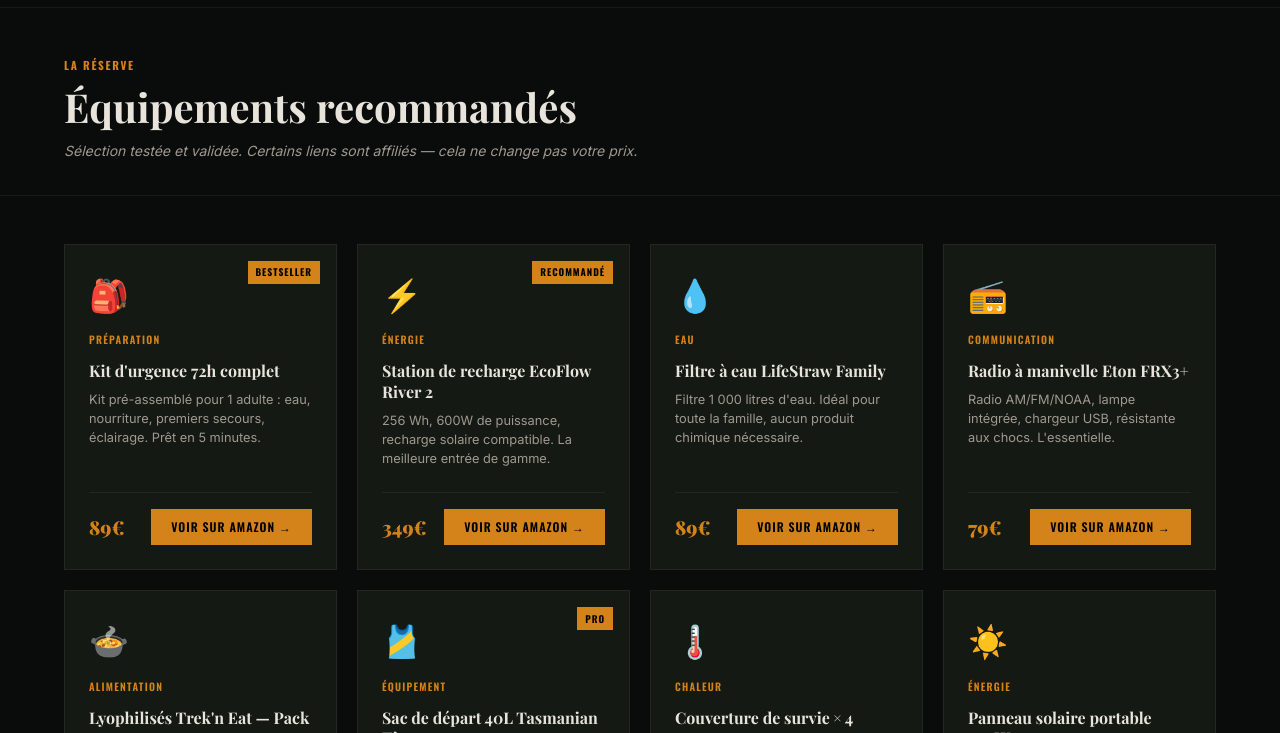
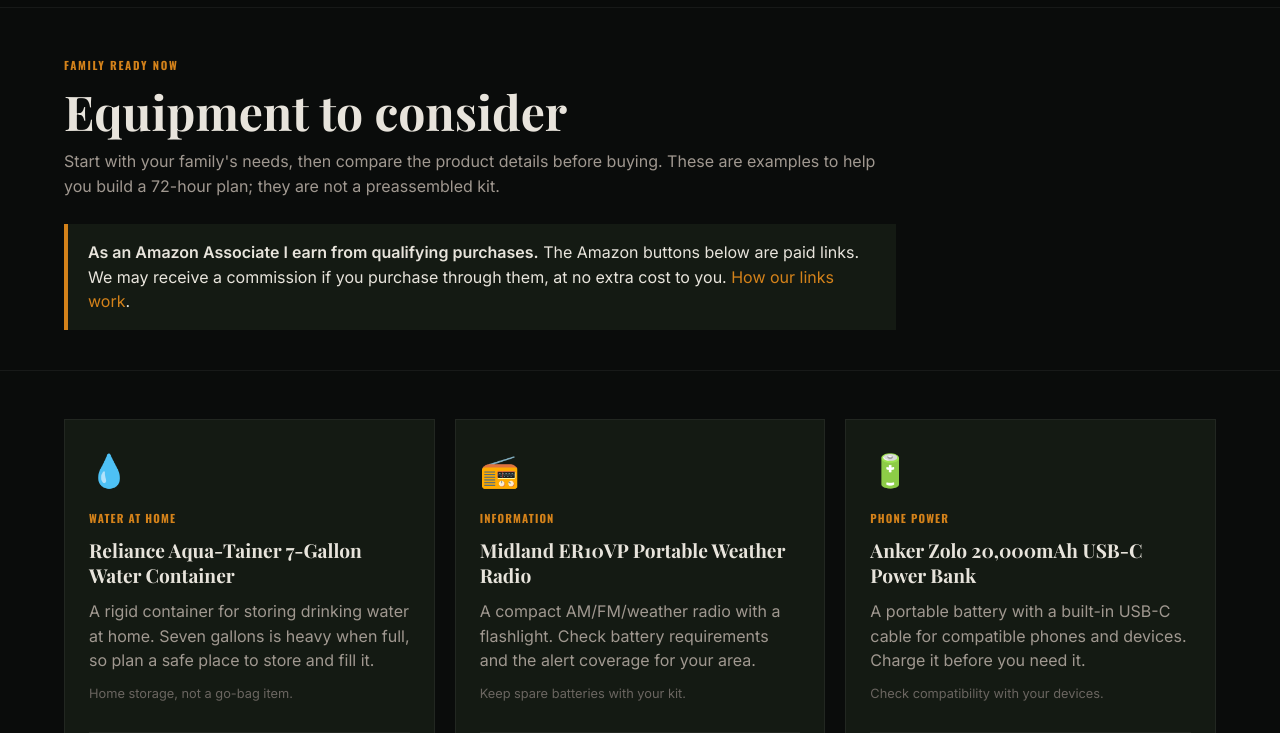
Before and after one commit to digitaldopamina/family-ready-now, an Astro site: page /boutique in a window 1280 px wide. Shown: the part 57-790 px from the top of the page. Built offline with nearby package versions, Linux system fonts and the light colour scheme; Astro itself is replaced by a stand-in of ours.

Commit message:
Add Amazon disclosures and curated emergency gear

```diff
--- a/src/components/Footer.astro
+++ b/src/components/Footer.astro
@@ -7,7 +7,7 @@ const year = new Date().getFullYear();
       <a href="/" class="footer-logo">Family Ready Now</a>
       <p>Helping families prepare for emergencies<br/>with calm, practical guidance.</p>
       <div class="footer-social">
-        <a href="https://www.youtube.com/@refugeautonome" target="_blank" rel="noopener" aria-label="YouTube">
+        <a href="https://www.youtube.com/@familyreadynow" target="_blank" rel="noopener" aria-label="Family Ready Now on YouTube">
           <svg width="20" height="20" viewBox="0 0 24 24" fill="currentColor"><path d="M23.5 6.2a3 3 0 0 0-2.1-2.1C19.5 3.6 12 3.6 12 3.6s-7.5 0-9.4.5A3 3 0 0 0 .5 6.2C0 8.1 0 12 0 12s0 3.9.5 5.8a3 3 0 0 0 2.1 2.1c1.9.5 9.4.5 9.4.5s7.5 0 9.4-.5a3 3 0 0 0 2.1-2.1C24 15.9 24 12 24 12s0-3.9-.5-5.8zM9.7 15.5V8.5l6.3 3.5-6.3 3.5z"/></svg>
         </a>
       </div>
@@ -41,7 +41,7 @@ const year = new Date().getFullYear();
   <div class="footer-bottom">
     <div class="container">
       <p>© {year} Family Ready Now — All rights reserved</p>
-      <p class="footer-disclaimer">Some links are affiliate links. This doesn't change your price and helps us keep this site free.</p>
+      <p class="footer-disclaimer">As an Amazon Associate I earn from qualifying purchases. <a href="/affiliates">Affiliate disclosure</a></p>
     </div>
   </div>
 </footer>
--- a/src/pages/boutique.astro
+++ b/src/pages/boutique.astro
@@ -4,120 +4,75 @@ import Header from '../components/Header.astro';
 import Footer from '../components/Footer.astro';
 
 const products = [
-  { name: "Kit d'urgence 72h complet", price: "89€", tag: "Bestseller", emoji: "🎒", desc: "Kit pré-assemblé pour 1 adulte : eau, nourriture, premiers secours, éclairage. Prêt en 5 minutes.", cat: "Préparation" },
-  { name: "Station de recharge EcoFlow River 2", price: "349€", tag: "Recommandé", emoji: "⚡", desc: "256 Wh, 600W de puissance, recharge solaire compatible. La meilleure entrée de gamme.", cat: "Énergie" },
-  { name: "Filtre à eau LifeStraw Family", price: "89€", tag: "", emoji: "💧", desc: "Filtre 1 000 litres d'eau. Idéal pour toute la famille, aucun produit chimique nécessaire.", cat: "Eau" },
-  { name: "Radio à manivelle Eton FRX3+", price: "79€", tag: "", emoji: "📻", desc: "Radio AM/FM/NOAA, lampe intégrée, chargeur USB, résistante aux chocs. L'essentielle.", cat: "Communication" },
-  { name: "Lyophilisés Trek'n Eat — Pack 10 repas", price: "65€", tag: "", emoji: "🍲", desc: "10 repas lyophilisés, conservation 8 ans, 700-800 kcal par sachet. Légers et délicieux.", cat: "Alimentation" },
-  { name: "Sac de départ 40L Tasmanian Tiger", price: "139€", tag: "Pro", emoji: "🎽", desc: "40L, MOLLE, imperméable, ceinture ventrale. Le sac de départ de référence.", cat: "Équipement" },
-  { name: "Couverture de survie × 4", price: "18€", tag: "", emoji: "🌡️", desc: "Couvertures de survie aluminium, légères, conservent 90% de la chaleur corporelle.", cat: "Chaleur" },
-  { name: "Panneau solaire portable 100W", price: "129€", tag: "", emoji: "☀️", desc: "Compatible toutes stations de recharge portables, pliable, efficace même par temps nuageux.", cat: "Énergie" },
+  {
+    name: 'Reliance Aqua-Tainer 7-Gallon Water Container', category: 'Water at home', icon: '💧',
+    description: 'A rigid container for storing drinking water at home. Seven gallons is heavy when full, so plan a safe place to store and fill it.',
+    note: 'Home storage, not a go-bag item.',
+    url: 'https://www.amazon.com/dp/B001QC31G6?&linkCode=ll2&tag=familyreadyno-20&linkId=cede22ba5ace1ababeed5a760a0ac064&language=en_US&gaOptInStatus=true&ref_=as_li_ss_tl',
+  },
+  {
+    name: 'Midland ER10VP Portable Weather Radio', category: 'Information', icon: '📻',
+    description: 'A compact AM/FM/weather radio with a flashlight. Check battery requirements and the alert coverage for your area.',
+    note: 'Keep spare batteries with your kit.',
+    url: 'https://www.amazon.com/dp/B08SYK7LJT?th=1&linkCode=ll2&tag=familyreadyno-20&linkId=7ddcb0140b1a8ba9267f5b2f3ef7ebbe&language=en_US&gaOptInStatus=true&ref_=as_li_ss_tl',
+  },
+  {
+    name: 'Anker Zolo 20,000mAh USB-C Power Bank', category: 'Phone power', icon: '🔋',
+    description: 'A portable battery with a built-in USB-C cable for compatible phones and devices. Charge it before you need it.',
+    note: 'Check compatibility with your devices.',
+    url: 'https://www.amazon.com/dp/B0CZ9JLN3N?th=1&linkCode=ll2&tag=familyreadyno-20&linkId=4b02c5d2c3a7aa27c802d3974c8a4896&language=en_US&gaOptInStatus=true&ref_=as_li_ss_tl',
+  },
 ];
 ---
-<BaseLayout title="Boutique — Équipements recommandés" description="Notre sélection de matériel de préparation testé et recommandé.">
+<BaseLayout title="Emergency Gear — Equipment to Consider" description="A short, practical selection of equipment for a 72-hour home emergency plan, with clear affiliate disclosures.">
   <Header />
   <main>
-    <section class="page-header">
-      <div class="container">
-        <p class="label">La Réserve</p>
-        <h1>Équipements recommandés</h1>
-        <p class="page-desc">Sélection testée et validée. Certains liens sont affiliés — cela ne change pas votre prix.</p>
+    <section class="page-header"><div class="container">
+      <p class="label">Family Ready Now</p>
+      <h1>Equipment to consider</h1>
+      <p class="page-desc">Start with your family's needs, then compare the product details before buying. These are examples to help you build a 72-hour plan; they are not a preassembled kit.</p>
+      <p class="affiliate-notice"><strong>As an Amazon Associate I earn from qualifying purchases.</strong> The Amazon buttons below are paid links. We may receive a commission if you purchase through them, at no extra cost to you. <a href="/affiliates">How our links work</a>.</p>
+    </div></section>
+    <section class="section"><div class="container">
+      <div class="products-grid">
+        {products.map(product => (
+          <article class="product-card">
+            <div class="product-icon" aria-hidden="true">{product.icon}</div>
+            <p class="product-cat">{product.category}</p>
+            <h2 class="product-name">{product.name}</h2>
+            <p class="product-desc">{product.description}</p>
+            <p class="product-note">{product.note}</p>
+            <div class="product-footer">
+              <a href={product.url} class="btn btn--primary" target="_blank" rel="sponsored noopener noreferrer">View on Amazon →</a>
+              <span class="paid-label">(paid link)</span>
+            </div>
+          </article>
+        ))}
       </div>
-    </section>
-
-    <section class="section">
-      <div class="container">
-        <div class="products-grid">
-          {products.map(p => (
-            <div class="product-card">
-              {p.tag && <span class="product-tag">{p.tag}</span>}
-              <div class="product-icon">{p.emoji}</div>
-              <div class="product-cat">{p.cat}</div>
-              <h3 class="product-name">{p.name}</h3>
-              <p class="product-desc">{p.desc}</p>
-              <div class="product-footer">
-                <span class="product-price">{p.price}</span>
-                <a href="#" class="btn btn--primary" style="font-size:0.75rem;padding:0.5rem 1.25rem;">Voir sur Amazon →</a>
-              </div>
-            </div>
-          ))}
-        </div>
-      </div>
-    </section>
+      <p class="section-note">Availability and prices can change on Amazon. For water planning, the <a href="https://www.cdc.gov/water-emergency/about/how-to-create-and-store-an-emergency-water-supply.html" target="_blank" rel="noopener noreferrer">CDC recommends at least one gallon per person per day for three days</a>.</p>
+    </div></section>
   </main>
   <Footer />
 </BaseLayout>
 
 <style>
-.page-header { padding: 3rem 0 2rem; border-bottom: 1px solid var(--border-subtle); }
-.page-header h1 { font-size: 2.5rem; margin: 0.5rem 0; }
-.page-desc { color: var(--text-secondary); font-style: italic; font-size: 0.875rem; }
+.page-header { padding: 3rem 0 2.5rem; border-bottom: 1px solid var(--border-subtle); }
+.page-header h1 { font-size: clamp(2rem, 4vw, 3rem); margin: 0.5rem 0; }
+.page-desc { color: var(--text-secondary); max-width: 52rem; line-height: 1.6; }
+.affiliate-notice { max-width: 52rem; margin-top: 1.5rem; padding: 1rem 1.25rem; background: var(--bg-card); border-left: 4px solid var(--accent); line-height: 1.55; }
+.affiliate-notice a, .section-note a { color: var(--accent); }
 .section { padding: 3rem 0 5rem; }
-.products-grid {
-  display: grid;
-  grid-template-columns: repeat(4, 1fr);
-  gap: 1.25rem;
-}
-.product-card {
-  position: relative;
-  background: var(--bg-card);
-  border: 1px solid var(--border-subtle);
-  padding: 1.5rem;
-  display: flex;
-  flex-direction: column;
-  gap: 0.5rem;
-  transition: border-color 0.2s;
-}
-.product-card:hover { border-color: var(--border); }
-.product-tag {
-  position: absolute;
-  top: 1rem;
-  right: 1rem;
-  font-family: var(--font-sub);
-  font-size: 0.6rem;
-  font-weight: 700;
-  letter-spacing: 0.1em;
-  text-transform: uppercase;
-  background: var(--accent);
-  color: #000;
-  padding: 0.2rem 0.5rem;
-}
+.products-grid { display: grid; grid-template-columns: repeat(3, 1fr); gap: 1.25rem; }
+.product-card { background: var(--bg-card); border: 1px solid var(--border-subtle); padding: 1.5rem; display: flex; flex-direction: column; gap: 0.65rem; }
 .product-icon { font-size: 2rem; }
-.product-cat {
-  font-family: var(--font-sub);
-  font-size: 0.65rem;
-  font-weight: 600;
-  letter-spacing: 0.12em;
-  text-transform: uppercase;
-  color: var(--accent);
-}
-.product-name {
-  font-family: var(--font-heading);
-  font-size: 1rem;
-  font-weight: 700;
-  line-height: 1.3;
-  margin-top: 0.25rem;
-}
-.product-desc {
-  font-size: 0.8rem;
-  color: var(--text-secondary);
-  line-height: 1.5;
-  flex: 1;
-}
-.product-footer {
-  display: flex;
-  align-items: center;
-  justify-content: space-between;
-  margin-top: 1rem;
-  padding-top: 1rem;
-  border-top: 1px solid var(--border-subtle);
-}
-.product-price {
-  font-family: var(--font-heading);
-  font-size: 1.2rem;
-  font-weight: 900;
-  color: var(--accent);
-}
-@media (max-width: 1024px) { .products-grid { grid-template-columns: repeat(2, 1fr); } }
+.product-cat { font-family: var(--font-sub); font-size: 0.7rem; font-weight: 700; letter-spacing: 0.1em; text-transform: uppercase; color: var(--accent); }
+.product-name { font-family: var(--font-heading); font-size: 1.2rem; line-height: 1.3; }
+.product-desc { color: var(--text-secondary); line-height: 1.55; flex: 1; }
+.product-note { font-size: 0.8rem; color: var(--text-muted); }
+.product-footer { display: flex; align-items: center; gap: 0.75rem; flex-wrap: wrap; margin-top: 1rem; padding-top: 1rem; border-top: 1px solid var(--border-subtle); }
+.product-footer .btn { font-size: 0.85rem; padding: 0.7rem 1rem; }
+.paid-label { font-size: 0.78rem; color: var(--text-secondary); }
+.section-note { max-width: 52rem; margin-top: 1.5rem; color: var(--text-secondary); line-height: 1.55; }
+@media (max-width: 900px) { .products-grid { grid-template-columns: repeat(2, 1fr); } }
 @media (max-width: 640px) { .products-grid { grid-template-columns: 1fr; } }
 </style>
```
Also changed, not shown: src/pages/affiliates.astro (added, +25 -0 lines).
